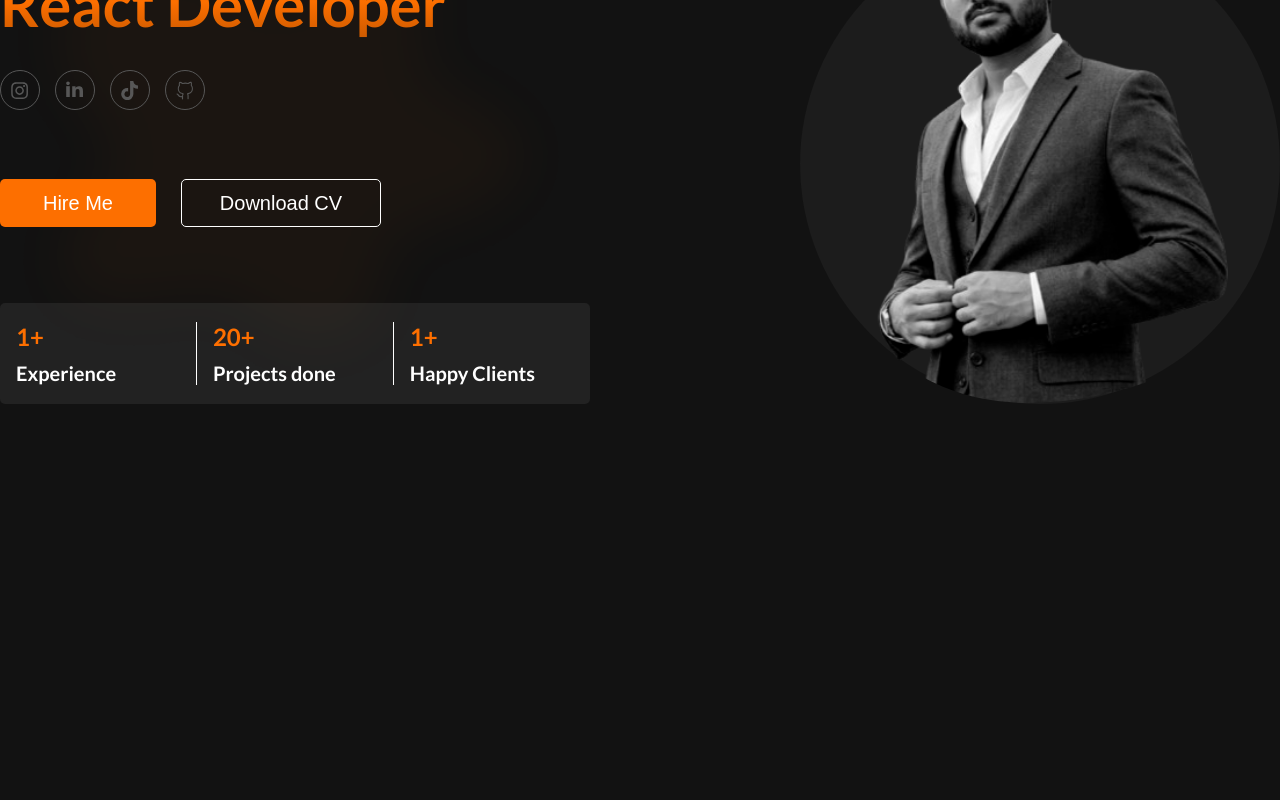
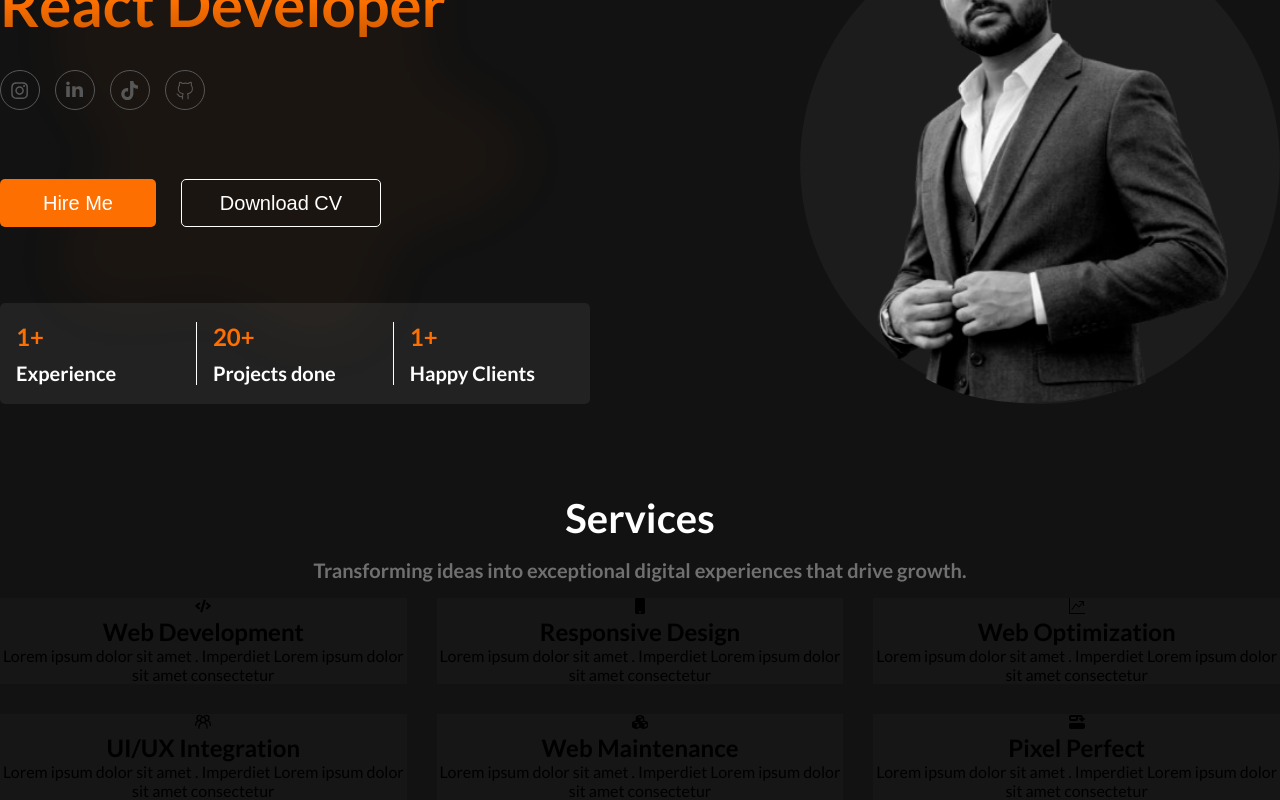
Before and after one commit to ALI-RAZA816/Personal-Portfolio, a React (Vite) app: page / in a window 1280 px wide. Shown: the part 313-1113 px from the top of the page. Before the commit the page ends 807 px from the top, so only its background shows below. Built offline with nearby package versions, Linux system fonts and the light colour scheme.

Commit message:
service section structure

```diff
--- a/src/App.jsx
+++ b/src/App.jsx
@@ -2,6 +2,7 @@
 import './App.css'
 import Header from './Component/Header'
 import HeroSection from './Component/HeroSection'
+import Service from './Component/Service'
 
 function App() {
 
@@ -9,6 +10,7 @@ function App() {
     <>
     <Header/>
     <HeroSection/>
+    <Service/>
     </>
   )
 }
--- /dev/null
+++ b/src/Component/Service.jsx
@@ -0,0 +1,49 @@
+import style from '../css/Service.module.css';
+import { FaCode, FaMobile } from "react-icons/fa";
+import { BsGraphUpArrow } from "react-icons/bs";
+import { GrGroup } from "react-icons/gr";
+import { FaCubes } from "react-icons/fa6";
+import { FaDiagramSuccessor } from "react-icons/fa6";
+
+export default function Service() {
+  return (
+    <div className={style.serviceSection}>
+        <div className={style.wrapper}>
+            <h1>Services</h1>
+            <p>Transforming ideas into exceptional digital experiences that drive growth.</p>
+            <div className={style.servicesGrid}>
+                <div>
+                    <FaCode />
+                    <h2>Web Development</h2>
+                    <p>Lorem ipsum dolor sit amet . Imperdiet Lorem ipsum dolor sit amet consectetur</p>
+                </div>
+                <div>
+                    <FaMobile />
+                    <h2>Responsive Design</h2>
+                    <p>Lorem ipsum dolor sit amet . Imperdiet Lorem ipsum dolor sit amet consectetur</p>
+                </div>
+                <div>
+                    <BsGraphUpArrow />
+                    <h2>Web Optimization</h2>
+                    <p>Lorem ipsum dolor sit amet . Imperdiet Lorem ipsum dolor sit amet consectetur</p>
+                </div>
+                <div>
+                    <GrGroup />
+                    <h2>UI/UX Integration</h2>
+                    <p>Lorem ipsum dolor sit amet . Imperdiet Lorem ipsum dolor sit amet consectetur</p>
+                </div>
+                <div>
+                    <FaCubes />
+                    <h2>Web Maintenance</h2>
+                    <p>Lorem ipsum dolor sit amet . Imperdiet Lorem ipsum dolor sit amet consectetur</p>
+                </div>
+                <div>
+                    <FaDiagramSuccessor />
+                    <h2>Pixel Perfect</h2>
+                    <p>Lorem ipsum dolor sit amet . Imperdiet Lorem ipsum dolor sit amet consectetur</p>
+                </div>
+            </div>
+        </div>
+    </div>
+  )
+}
--- a/src/css/HeroSection.module.css
+++ b/src/css/HeroSection.module.css
@@ -14,7 +14,7 @@
     background-repeat: no-repeat;
     background-size: contain;
     background-position: center;
-    background-image: url('/public/images/Vector.png');
+    background-image: url('/images/Vector.png');
 }
 
 .intro{
--- /dev/null
+++ b/src/css/Service.module.css
@@ -0,0 +1,36 @@
+.wrapper{
+    width: 100%;
+    display: flex;
+    flex-direction: column;
+    max-width: 1400px;
+    margin: 0 auto;
+}
+
+.wrapper > h1,
+.wrapper > p{
+    text-align: center;
+}
+
+.wrapper > h1{
+    font-size: 40px;
+    color: #fff;
+    font-weight: bold;
+}
+
+.wrapper > p{
+    font-size: 20px;
+    color: #707070;
+    font-weight: 550;
+    margin: 1rem 0;
+}
+
+.servicesGrid{
+    display: grid;
+    gap: 30px;
+    grid-template-columns: 1fr 1fr 1fr;
+}
+
+.servicesGrid div {
+    text-align: center;
+    background-color: #7070700c;
+}
```
